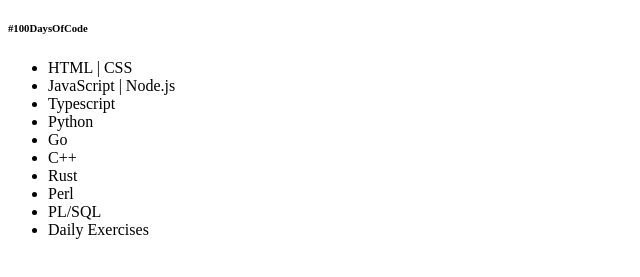
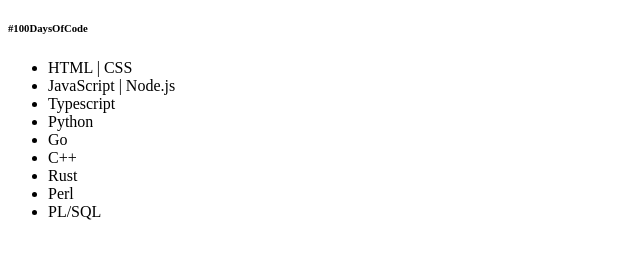
Before and after one commit to FernandoFH/100_Days-Of-Code, a plain HTML site: page index.html in a window 1280 px wide. Shown: the part 61-338 px from the top of the page, without its empty margins (0-640 px from the left). Drawn offline with Linux system fonts and the light colour scheme.

Commit message:
FIX: Delete points

```diff
--- a/index.html
+++ b/index.html
@@ -20,7 +20,6 @@
             <li>Rust</li>
             <li>Perl</li>
             <li>PL/SQL</li>
-            <li>Daily Exercises</li>
         </ul>
     </section>
 </body>
```
